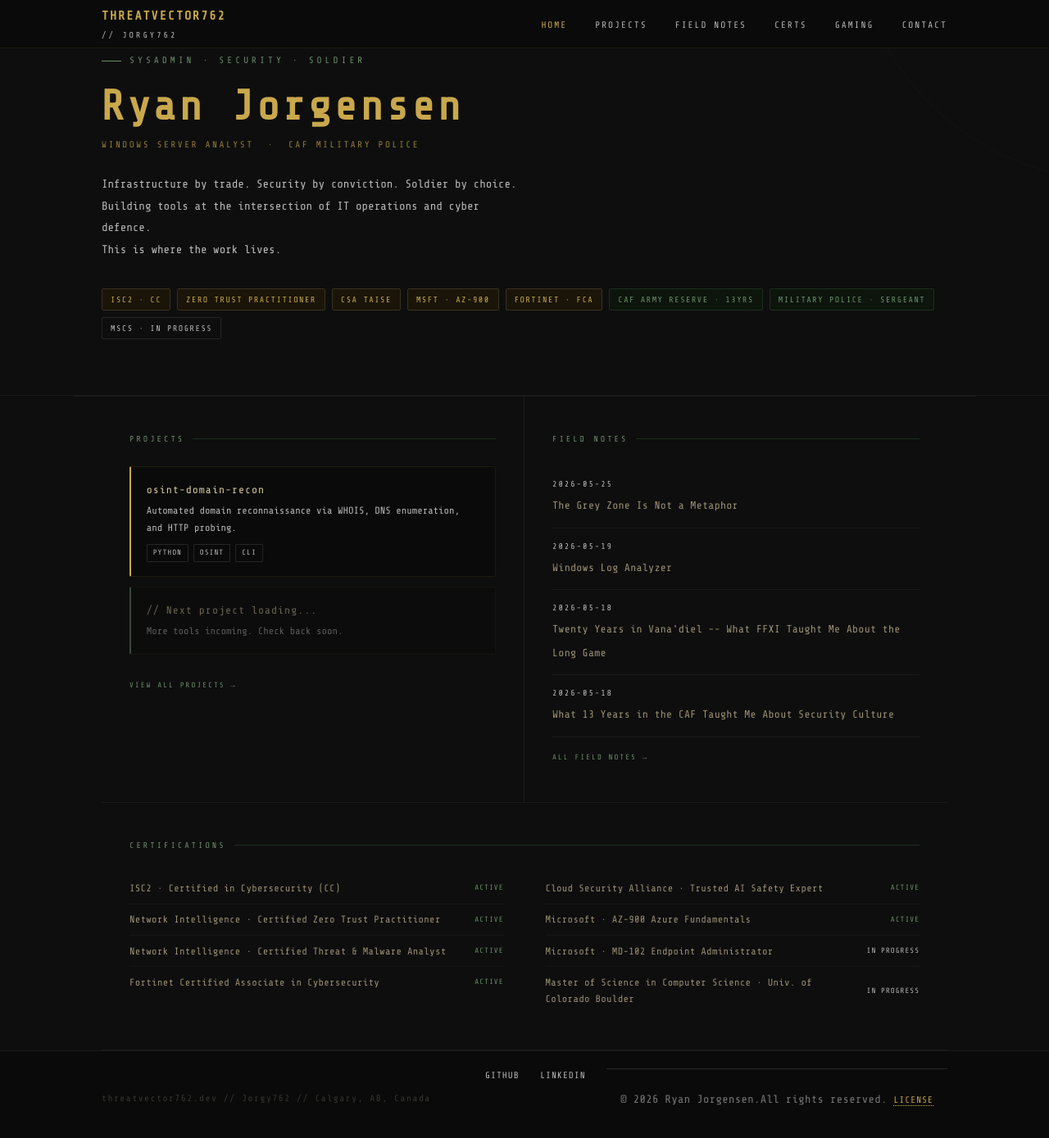
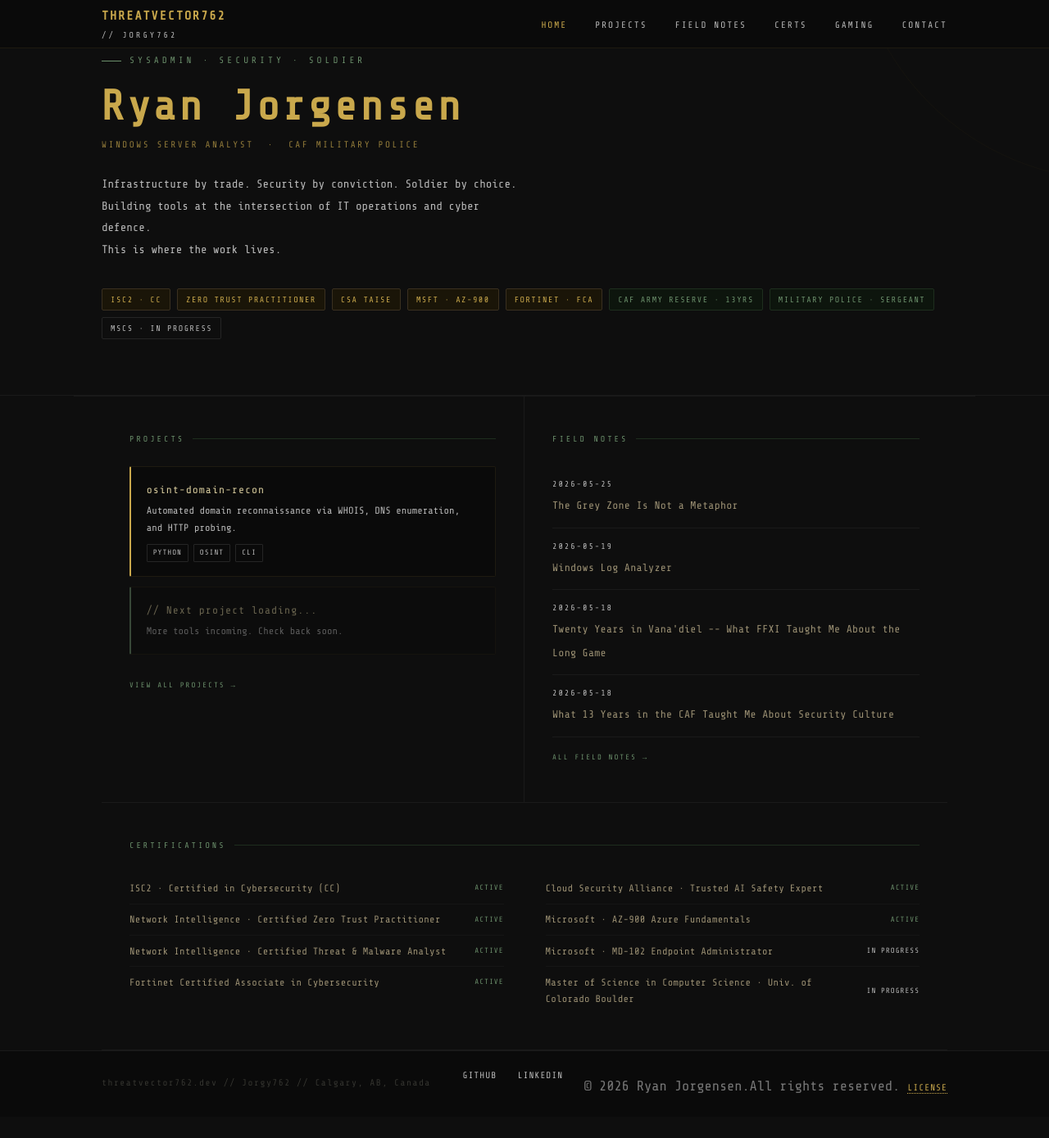
Before and after one commit to Jorgy762/jorgy762.github.io, a Jekyll site: the page built from index.html, in a window 1280 px wide and 1400 px high, scrolled down 79 px. Shown: the top 1389 px of the window at 82% size. Built offline with Jekyll 4.4.1, drawn with Linux system fonts in a browser that asks for light colours; after the commit the page ends 1442 px from its top, so only the background shows below that.

Commit message:
Minor font size adjustments

```diff
--- a/assets/css/style.css
+++ b/assets/css/style.css
@@ -657,12 +657,10 @@ main { flex: 1; }
 
 .site-copyright {
   font-family: "Share Tech Mono", monospace;
-  font-size: 0.8rem;
-  letter-spacing: 0.03em;
+  font-size: inherit;
   color: #777;
   text-align: center;
-  padding: 1.5rem 1rem;
-  border-top: 1px solid #2a2a2a;
+  margin-top: 0.5rem;
 }
 
 .site-copyright a {
```
Also changed, not shown: 2 other files.
